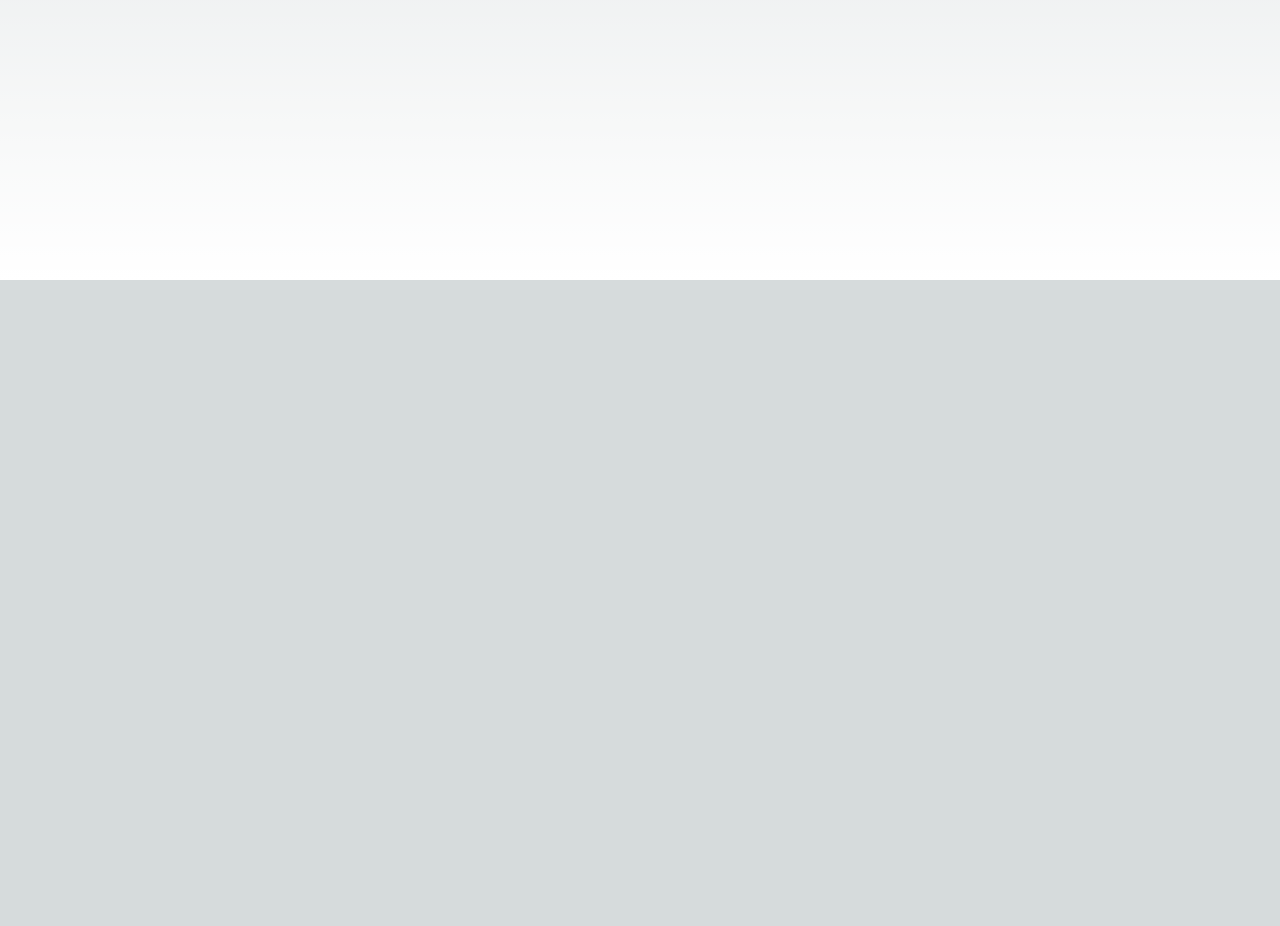
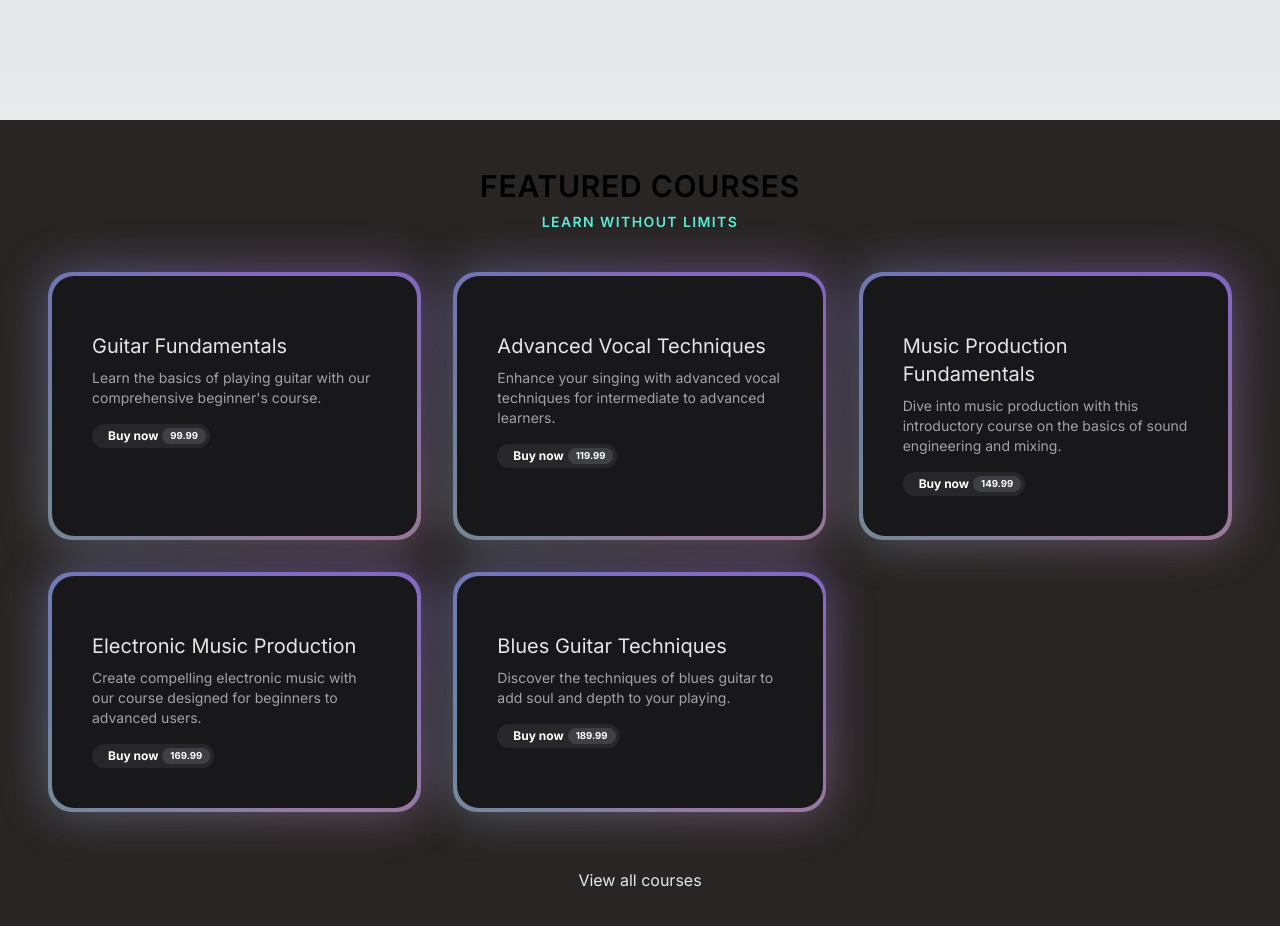
Before and after one commit to Minahil-Muhammad-Moiz/music-academy, a Next.js app: page / in a window 1280 px wide. Shown: the part 520-1446 px from the top of the page. Before the commit the page ends 800 px from the top, so only its background shows below. Built offline with nearby package versions, Linux system fonts and the light colour scheme.

Commit message:
Done with Featured courses Section

```diff
--- a/package.json
+++ b/package.json
@@ -10,10 +10,10 @@
   },
   "dependencies": {
     "clsx": "^2.1.1",
-    "framer-motion": "^11.3.28",
+    "framer-motion": "^11.3.29",
     "next": "14.2.5",
-    "react": "^18",
-    "react-dom": "^18",
+    "react": "^18.3.1",
+    "react-dom": "^18.3.1",
     "tailwind-merge": "^2.5.2"
   },
   "devDependencies": {
--- a/src/app/page.tsx
+++ b/src/app/page.tsx
@@ -1,11 +1,12 @@
+import FeaturedSection from "@/components/FeaturedSection";
 import HeroSection from "@/components/HeroSection";
 import Image from "next/image";
 
 export default function Home() {
   return (
     <main className="min-h-screen bg-black/(0.96) antialiased bg-grid-white/(0.02)">
-
       <HeroSection/>
+      <FeaturedSection/>
     </main>
   );
 }
--- /dev/null
+++ b/src/components/FeaturedSection.tsx
@@ -0,0 +1,61 @@
+'use client';
+import React from 'react'
+import courseData from '../data/music_courses.json';
+import Link from 'next/link';
+import { BackgroundGradient } from './ui/background-gradient';
+// import Image from 'next/image';
+
+interface Course {
+    id: 1,
+    title: number,
+    slug: string,
+    description: string,
+    price: number,
+    instructor: string,
+    isFeatured: boolean,
+}
+
+function FeaturedSection() {
+    const featuredCourses = courseData.courses.filter((course) => course.isFeatured)
+    return (
+        <div className='p-12 bg-stone-800'>
+            <div>
+                <div className="text-center">
+                    <h2 className='text-center uppercase tracking-wide font-semibold text-3xl mb-2'>Featured Courses</h2>
+                    <p className='text-center uppercase tracking-widest font-semibold text-sm text-teal-300'>Learn without Limits</p>
+                </div>
+            </div>
+            <div className='mt-10'>
+                <div className='grid grid-cols-1 sm:grid-cols-2 lg:grid-cols-3 gap-8 justify-center'>
+                    {featuredCourses.map((course) => (
+                        <div className='flex justify-center iteams-center' key={course.id}>
+
+                            <BackgroundGradient className="h-full rounded-[22px] max-w-sm p-4 sm:p-10 bg-white dark:bg-zinc-900">
+
+                                <p className="text-base sm:text-xl text-black mt-4 mb-2 dark:text-neutral-200">
+                                    {course.title}
+                                </p>
+
+                                <p className="text-sm text-neutral-600 dark:text-neutral-400">
+                                    {course.description}
+                                </p>
+                                <button className="rounded-full pl-4 pr-1 py-1 text-white flex items-center space-x-1 bg-black mt-4 text-xs font-bold dark:bg-zinc-800">
+                                    <span>Buy now </span>
+                                    <span className="bg-zinc-700 rounded-full text-[0.6rem] px-2 py-0 text-white">
+                                        {course.price}
+                                    </span>
+                                </button>
+                            </BackgroundGradient>
+
+                        </div>
+                    ))}
+                </div>
+            </div>
+            <div className='mt-14 text-center'>
+                <Link href={'/courses'} className='cursor-pointer text-slate-200 text-base hover:text-sm transition-all'>View all courses</Link>
+            </div>
+        </div>
+    )
+}
+
+export default FeaturedSection
--- /dev/null
+++ b/src/components/ui/background-gradient.tsx
@@ -0,0 +1,72 @@
+import { cn } from "@/lib/utils";
+import React from "react";
+import { motion } from "framer-motion";
+
+export const BackgroundGradient = ({
+  children,
+  className,
+  containerClassName,
+  animate = true,
+}: {
+  children?: React.ReactNode;
+  className?: string;
+  containerClassName?: string;
+  animate?: boolean;
+}) => {
+  const variants = {
+    initial: {
+      backgroundPosition: "0 50%",
+    },
+    animate: {
+      backgroundPosition: ["0, 50%", "100% 50%", "0 50%"],
+    },
+  };
+  return (
+    <div className={cn("relative p-[4px] group", containerClassName)}>
+      <motion.div
+        variants={animate ? variants : undefined}
+        initial={animate ? "initial" : undefined}
+        animate={animate ? "animate" : undefined}
+        transition={
+          animate
+            ? {
+                duration: 5,
+                repeat: Infinity,
+                repeatType: "reverse",
+              }
+            : undefined
+        }
+        style={{
+          backgroundSize: animate ? "400% 400%" : undefined,
+        }}
+        className={cn(
+          "absolute inset-0 rounded-3xl z-[1] opacity-60 group-hover:opacity-100 blur-xl  transition duration-500 will-change-transform",
+          " bg-[radial-gradient(circle_farthest-side_at_0_100%,#00ccb1,transparent),radial-gradient(circle_farthest-side_at_100%_0,#7b61ff,transparent),radial-gradient(circle_farthest-side_at_100%_100%,#ffc414,transparent),radial-gradient(circle_farthest-side_at_0_0,#1ca0fb,#141316)]"
+        )}
+      />
+      <motion.div
+        variants={animate ? variants : undefined}
+        initial={animate ? "initial" : undefined}
+        animate={animate ? "animate" : undefined}
+        transition={
+          animate
+            ? {
+                duration: 5,
+                repeat: Infinity,
+                repeatType: "reverse",
+              }
+            : undefined
+        }
+        style={{
+          backgroundSize: animate ? "400% 400%" : undefined,
+        }}
+        className={cn(
+          "absolute inset-0 rounded-3xl z-[1] will-change-transform",
+          "bg-[radial-gradient(circle_farthest-side_at_0_100%,#00ccb1,transparent),radial-gradient(circle_farthest-side_at_100%_0,#7b61ff,transparent),radial-gradient(circle_farthest-side_at_100%_100%,#ffc414,transparent),radial-gradient(circle_farthest-side_at_0_0,#1ca0fb,#141316)]"
+        )}
+      />
+
+      <div className={cn("relative z-10", className)}>{children}</div>
+    </div>
+  );
+};
```
Also changed, not shown: 1 other file (tests, documents, lock files or other folders).
